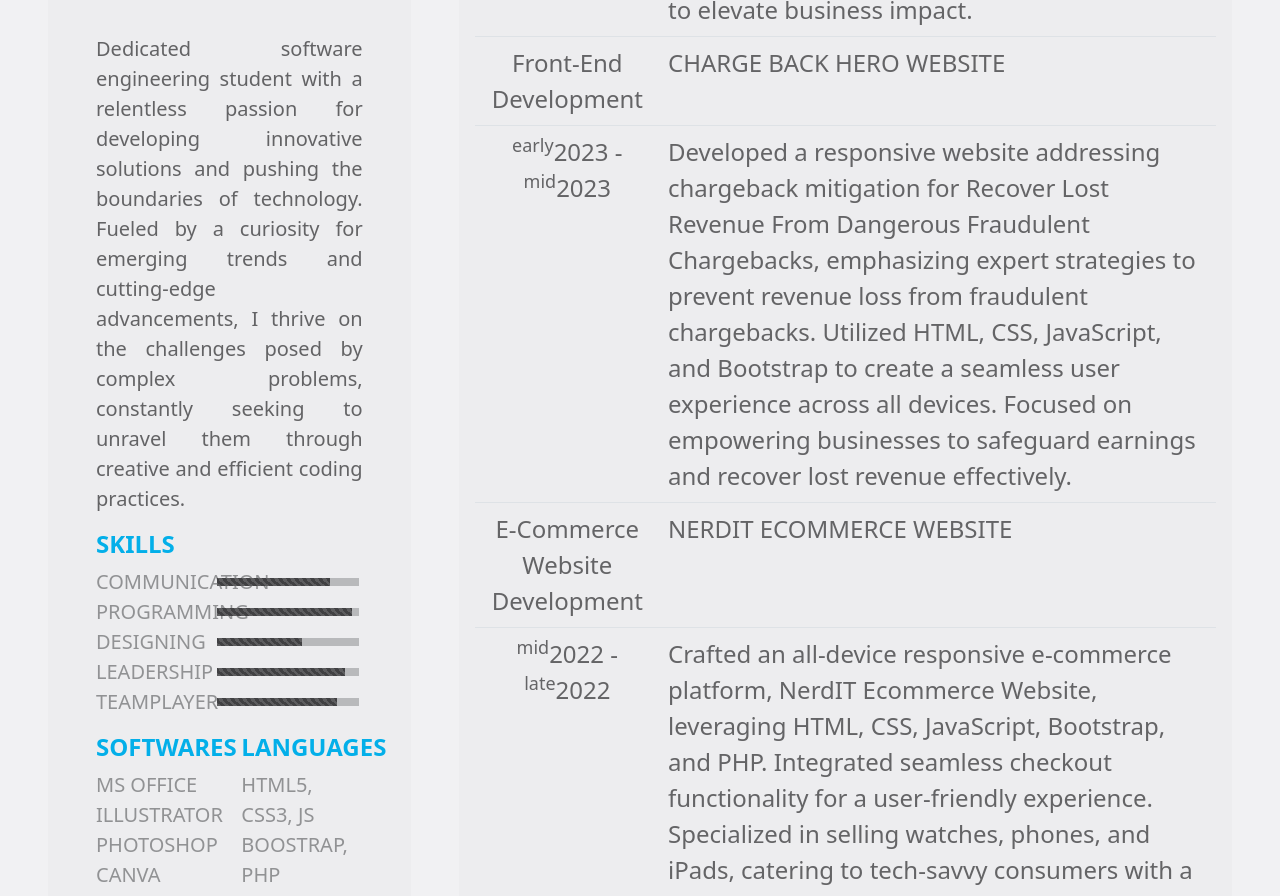
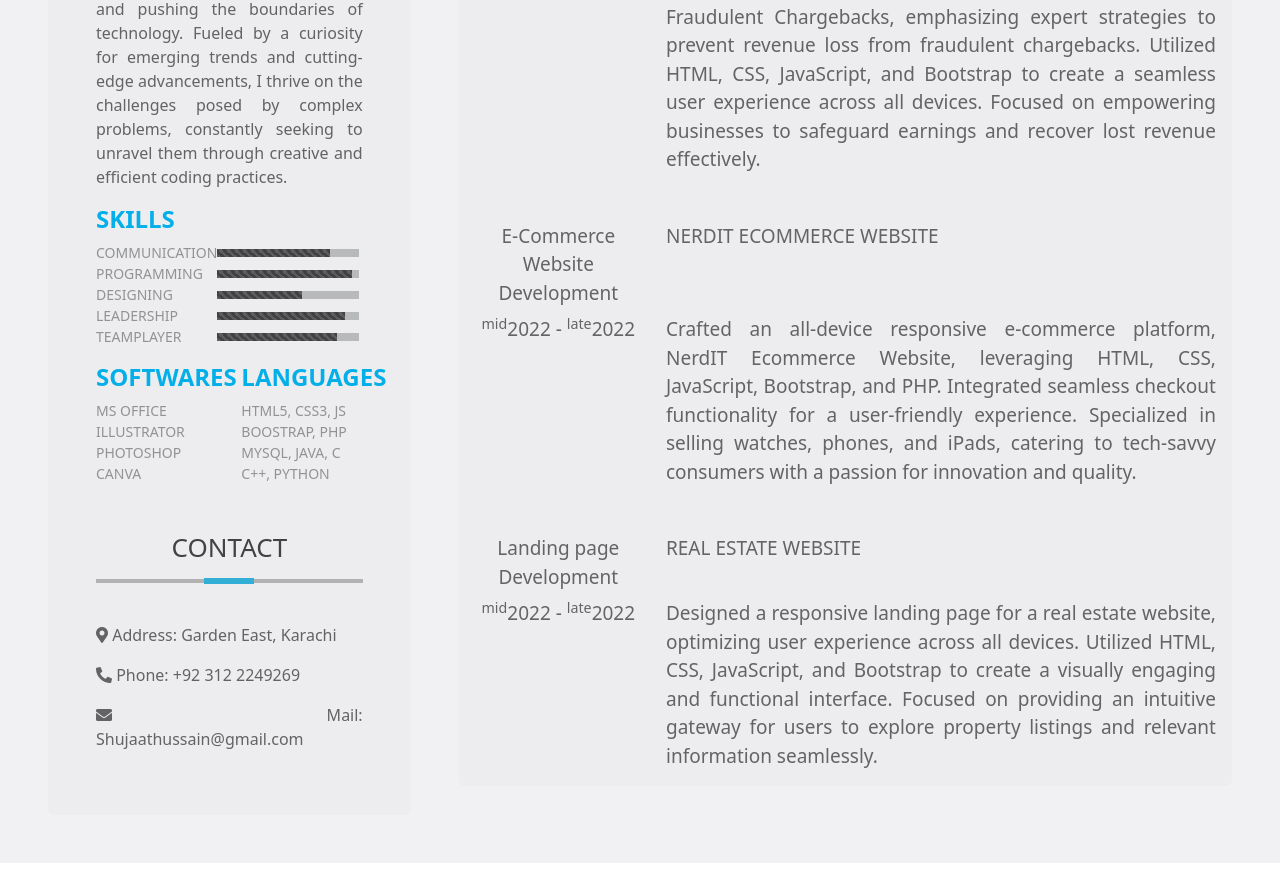
Before and after one commit to shujaat147/portfolio, a plain HTML site: page index.html in a window 1280 px wide. Shown: the part 635-1531 px from the top of the page. After the commit the page ends 1498 px from the top, so only its background shows below. Drawn offline with nearby package versions, Linux system fonts and the light colour scheme.

Commit message:
Second Commit

```diff
--- a/index.html
+++ b/index.html
@@ -9,6 +9,7 @@
     <link rel="stylesheet" href="./dist/bootstrap-5.2.3-dist/css/bootstrap.min.css">
     <link rel="preconnect" href="https://fonts.googleapis.com">
     <link rel="preconnect" href="https://fonts.gstatic.com" crossorigin>
+    <link rel="icon" href="./img/shujaat.jpg" type="image/x-icon">
     <link rel="stylesheet" href="https://cdnjs.cloudflare.com/ajax/libs/font-awesome/5.15.4/css/all.min.css">
     <link href="https://fonts.googleapis.com/css2?family=Oswald:wght@200..700&display=swap" rel="stylesheet">
 </head>
@@ -16,8 +17,8 @@
 <body>
     <div class="container-fluid resume p-5">
         <div class="row g-5">
-            <div class="col-4 ">
-                <section class="box1 rounded p-5">
+            <div class="col-lg-4 ">
+                <section class="box1 rounded p-lg-5">
                     <div class="profile text-center row justify-content-center align-items-center">
                         <div class="dp">
                             <img src="./img/shujaat.jpg" />
@@ -27,7 +28,7 @@
                     </div>
 
                     <div class="about text-center mt-5">
-                        <h2 class="heading mb-5">About Me</h2>
+                        <h2 class="heading mb-5 mb-lg-3">About Me</h2>
                         <hr style="border: 2px solid black;">
                         <span class="hr-mid"></span>
                         <p class="text">Dedicated software engineering student with a relentless passion for developing innovative solutions and pushing the boundaries of technology. Fueled by a curiosity for emerging trends and cutting-edge advancements, I thrive on the challenges posed by complex problems, constantly seeking to unravel them through creative and efficient coding practices.</p>
@@ -36,46 +37,46 @@
                     <div class="skills mt-3">
                         <h4 class="subheading">Skills</h4>
                         <div class="row progressbars gx-3">
-                            <div class="col-6">
+                            <div class="col-lg-6">
                                 <p class="skillstext m-0">Communication</p>
                             </div>
-                            <div class="col-6 row justify-content-center align-items-center p-0">
+                            <div class="col-lg-6 row justify-content-center align-items-center p-0">
                                 <div class="progress">
                                     <div class="progress-bar progress-bar-striped progress-bar-animated" role="progressbar" aria-valuenow="80" aria-valuemin="0" aria-valuemax="100" style="width: 80%;"></div>
                                 </div>
                             </div>
 
-                            <div class="col-6">
+                            <div class="col-lg-6">
                                 <p class="skillstext m-0">Programming</p>
                             </div>
-                            <div class="col-6 row justify-content-center align-items-center p-0">
+                            <div class="col-lg-6 row justify-content-center align-items-center p-0">
                                 <div class="progress">
                                     <div class="progress-bar progress-bar-striped progress-bar-animated" role="progressbar" aria-valuenow="95" aria-valuemin="0" aria-valuemax="100" style="width: 95%;"></div>
                                 </div>
                             </div>
 
-                            <div class="col-6">
+                            <div class="col-lg-6">
                                 <p class="skillstext m-0">Designing</p>
                             </div>
-                            <div class="col-6 row justify-content-center align-items-center p-0">
+                            <div class="col-lg-6 row justify-content-center align-items-center p-0">
                                 <div class="progress">
                                     <div class="progress-bar progress-bar-striped progress-bar-animated" role="progressbar" aria-valuenow="60" aria-valuemin="0" aria-valuemax="100" style="width: 60%;"></div>
                                 </div>
                             </div>
 
-                            <div class="col-6">
+                            <div class="col-lg-6">
                                 <p class="skillstext m-0">Leadership</p>
                             </div>
-                            <div class="col-6 row justify-content-center align-items-center p-0">
+                            <div class="col-lg-6 row justify-content-center align-items-center p-0">
                                 <div class="progress">
                                     <div class="progress-bar progress-bar-striped progress-bar-animated" role="progressbar" aria-valuenow="90" aria-valuemin="0" aria-valuemax="100" style="width: 90%;"></div>
                                 </div>
                             </div>
 
-                            <div class="col-6">
+                            <div class="col-lg-6">
                                 <p class="skillstext m-0">Teamplayer</p>
                             </div>
-                            <div class="col-6 row justify-content-center align-items-center p-0">
+                            <div class="col-lg-6 row justify-content-center align-items-center p-0">
                                 <div class="progress">
                                     <div class="progress-bar progress-bar-striped progress-bar-animated" role="progressbar" aria-valuenow="85" aria-valuemin="0" aria-valuemax="100" style="width: 85%;"></div>
                                 </div>
@@ -85,14 +86,14 @@
 
                     <div class="techstack mt-3">
                         <div class="row">
-                            <div class="col-6">
+                            <div class="col-lg-6">
                                 <h4 class="subheading">Softwares</h4>
                                 <p class="skillstext m-0">MS Office</p>
                                 <p class="skillstext m-0">Illustrator</p>
                                 <p class="skillstext m-0">Photoshop</p>
                                 <p class="skillstext m-0">Canva</p>
                             </div>
-                            <div class="col-6">
+                            <div class="col-lg-6">
                                 <h4 class="subheading">Languages</h4>
                                 <p class="skillstext m-0">Html5, Css3, JS</p>
                                 <p class="skillstext m-0">Boostrap, PHP</p>
@@ -103,12 +104,12 @@
                     </div>
 
                     <div class="contact text-center mt-5">
-                        <h2 class="heading mb-5">Contact</h2>
+                        <h2 class="heading mb-5 mb-lg-3">Contact</h2>
                         <hr style="border: 2px solid black;">
                         <span class="hr-mid"></span>
                         <p class="text"><i class="fas fa-map-marker-alt"></i> Address: Garden East, Karachi</p>
                         <p class="text"><i class="fas fa-phone-alt"></i> Phone: +92 312 2249269</p>
-                        <p class="text"><i class="fas fa-envelope"></i> Email: Shujaathussain@gmail.com</p>
+                        <p class="text"><i class="fas fa-envelope"></i> Mail: Shujaathussain@gmail.com</p>
                     </div>
 
                 </section>
@@ -118,49 +119,49 @@
 
 
 
-            <div class="col-8">
+            <div class="col-lg-8">
                 <section class="box2 rounded p-3">
                     <div class="prj mt-5">
-                        <h2 class="heading mb-5">Past Projects</h2>
+                        <h2 class="heading mb-5 mb-lg-3">Past Projects</h2>
                         <hr style="border: 2px solid black;">
                         <span class="hr-mid"></span>
-                        <table class="table">
-                            <tr>
-                                <td class="w-25 text-center">Front-End Development</td>
-                                <td  class="uppercase w-75">Premier Payments Website</td>
-                            </tr>
-                            <tr>
-                                <td class="text-center"><sup>mid</sup>2022 - <sup>late</sup>2022</td>
-                                <td>Created a responsive website for Premier Payments, a leading merchant services provider, showcasing their expertise in credit and debit card processing. Utilized HTML, CSS, JavaScript, Bootstrap, and integrated forms seamlessly with Zapier to streamline customer interactions. Emphasized cutting-edge payment technology and exceptional customer support to elevate business impact.</td>
-                            </tr>
+                        <div class="text">
+                            <div class="row mb-2">
+                                <div class="col-md-3 text-center">Front-End Development</div>
+                                <div class="col-md-9 uppercase">Premier Payments Website</div>
+                            </div>
+                            <div class="row">
+                                <div class="col-md-3 text-center"><sup>mid</sup>2022 - <sup>late</sup>2022</div>
+                                <div class="col-md-9">Created a responsive website for Premier Payments, a leading merchant services provider, showcasing their expertise in credit and debit card processing. Utilized HTML, CSS, JavaScript, Bootstrap, and integrated forms seamlessly with Zapier to streamline customer interactions. Emphasized cutting-edge payment technology and exceptional customer support to elevate business impact.</div>
+                            </div>
 
-                            <tr>
-                                <td class="text-center">Front-End Development</td>
-                                <td class="uppercase">Charge Back Hero Website</td>
-                            </tr>
-                            <tr>
-                                <td class="text-center"><sup>early</sup>2023 - <sup>mid</sup>2023</td>
-                                <td>Developed a responsive website addressing chargeback mitigation for Recover Lost Revenue From Dangerous Fraudulent Chargebacks, emphasizing expert strategies to prevent revenue loss from fraudulent chargebacks. Utilized HTML, CSS, JavaScript, and Bootstrap to create a seamless user experience across all devices. Focused on empowering businesses to safeguard earnings and recover lost revenue effectively.</td>
-                            </tr>
+                            <div class="row mt-5 mb-2">
+                                <div class="col-md-3 text-center">Front-End Development</div>
+                                <div class="col-md-9 uppercase">Charge Back Hero Website</div>
+                            </div>
+                            <div class="row">
+                                <div class="col-md-3 text-center"><sup>early</sup>2023 - <sup>mid</sup>2023</div>
+                                <div class="col-md-9">Developed a responsive website addressing chargeback mitigation for Recover Lost Revenue From Dangerous Fraudulent Chargebacks, emphasizing expert strategies to prevent revenue loss from fraudulent chargebacks. Utilized HTML, CSS, JavaScript, and Bootstrap to create a seamless user experience across all devices. Focused on empowering businesses to safeguard earnings and recover lost revenue effectively.</div>
+                            </div>
 
-                            <tr>
-                                <td class="text-center">E-Commerce Website Development</td>
-                                <td class="uppercase">NerdIT Ecommerce Website</td>
-                            </tr>
-                            <tr>
-                                <td class="text-center"><sup>mid</sup>2022 - <sup>late</sup>2022</td>
-                                <td>Crafted an all-device responsive e-commerce platform, NerdIT Ecommerce Website, leveraging HTML, CSS, JavaScript, Bootstrap, and PHP. Integrated seamless checkout functionality for a user-friendly experience. Specialized in selling watches, phones, and iPads, catering to tech-savvy consumers with a passion for innovation and quality.</td>
-                            </tr>
+                            <div class="row mt-5 mb-2">
+                                <div class="col-md-3 text-center">E-Commerce Website Development</div>
+                                <div class="col-md-9 uppercase">NerdIT Ecommerce Website</div>
+                            </div>
+                            <div class="row">
+                                <div class="col-md-3 text-center"><sup>mid</sup>2022 - <sup>late</sup>2022</div>
+                                <div class="col-md-9">Crafted an all-device responsive e-commerce platform, NerdIT Ecommerce Website, leveraging HTML, CSS, JavaScript, Bootstrap, and PHP. Integrated seamless checkout functionality for a user-friendly experience. Specialized in selling watches, phones, and iPads, catering to tech-savvy consumers with a passion for innovation and quality.</div>
+                            </div>
 
-                            <tr>
-                                <td class="text-center">Landing page Development</td>
-                                <td class="uppercase">Real Estate Website</td>
-                            </tr>
-                            <tr>
-                                <td class="text-center"><sup>mid</sup>2022 - <sup>late</sup>2022</td>
-                                <td>Designed a responsive landing page for a real estate website, optimizing user experience across all devices. Utilized HTML, CSS, JavaScript, and Bootstrap to create a visually engaging and functional interface. Focused on providing an intuitive gateway for users to explore property listings and relevant information seamlessly.</td>
-                            </tr>
-                        </table>
+                            <div class="row mt-5 mb-2">
+                                <div class="col-md-3 text-center">Landing page Development</div>
+                                <div class="col-md-9 uppercase">Real Estate Website</div>
+                            </div>
+                            <div class="row">
+                                <div class="col-md-3 text-center"><sup>mid</sup>2022 - <sup>late</sup>2022</div>
+                                <div class="col-md-9">Designed a responsive landing page for a real estate website, optimizing user experience across all devices. Utilized HTML, CSS, JavaScript, and Bootstrap to create a visually engaging and functional interface. Focused on providing an intuitive gateway for users to explore property listings and relevant information seamlessly.</div>
+                            </div>
+                        </div>
                     </div>
                 </section>
             </div>
--- a/style.css
+++ b/style.css
@@ -1,3 +1,14 @@
+* {
+    padding: 0;
+    margin: 0;
+}
+
+html,
+body {
+    height: fit-content;
+    overflow-x: hidden;
+}
+
 .resume {
     background-color: #f1f1f3;
 }
@@ -55,7 +66,7 @@
     text-transform: uppercase;
 }
 
-.resume .subheading{
+.resume .subheading {
     font-weight: 600;
     color: #03afe9;
     text-transform: uppercase;
@@ -77,13 +88,13 @@
     top: -33px;
 }
 
-.resume .skills .progress{
+.resume .skills .progress {
     --bs-progress-height: 8px;
     --bs-progress-bg: #b8b9bb;
     border-radius: 0px;
 }
 
-.resume .skillstext{
+.resume .skillstext {
     font-size: 20px;
     color: #919294;
     font-weight: 350;
@@ -98,7 +109,64 @@
     padding: 0px;
 }
 
-.resume .prj td{
+.resume .prj .text {
     font-size: 24px;
     color: #646466;
 }
+
+.resume .w-30 {
+    width: 30%;
+}
+
+.resume .w-70 {
+    width: 70%;
+}
+
+@media (min-width: 992px) and (max-width: 1400px) {
+    .resume .name {
+        font-size: 30px;
+    }
+
+    .resume .profession {
+        font-size: 24px;
+    }
+
+    .resume .heading {
+        font-size: 26px;
+    }
+
+    .resume .subheading {
+        font-size: 24px;
+    }
+
+    .resume .text {
+        font-size: 16px;
+    }
+
+    .resume .skillstext {
+        font-size: 14px;
+    }
+
+    .resume .prj .text {
+        font-size: 19px;
+    }
+}
+
+@media (max-width: 991px) {
+    .resume .text {
+        font-size: 18px;
+    }
+
+    .resume .skills {
+        text-align: center;
+    }
+
+    .resume .techstack {
+        text-align: center;
+    }
+
+    .resume .prj .text {
+        font-size: 18px;
+        text-align: center;
+    }
+}
```
